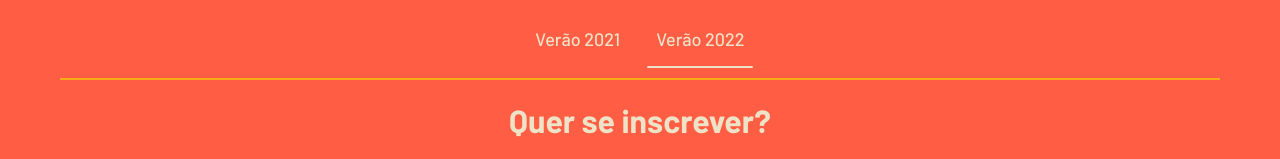
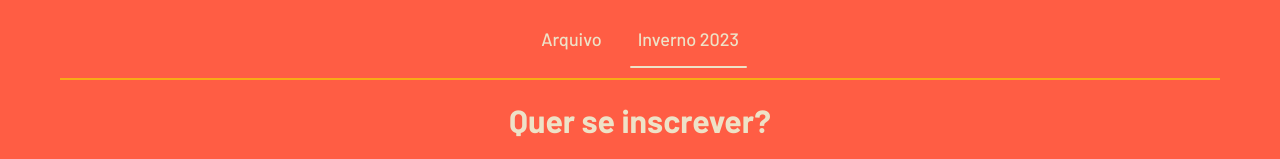
Before and after one commit to gechternachtv/sols, a Svelte app: page / in a window 1280 px wide. Shown: the top 159 px of the page. Built offline with nearby package versions, Linux system fonts and the light colour scheme.

Commit message:
inverno2023

```diff
--- a/src/Artistas.svelte
+++ b/src/Artistas.svelte
@@ -1,6 +1,6 @@
 <h1>Quer se inscrever?</h1>
 
-<a href="https://docs.google.com/forms/d/e/1FAIpQLSez18x8lNYdSdgf1fdngrvL25-jYQkLkfhpdBcmTPa0UacTtA/viewform?vc=0&c=0&w=1&flr=0">clique aqui</a>
+<a href="https://docs.google.com/forms/d/e/1FAIpQLSdvelngEO5NevaavTkY5iAiuxWdFElKXbHDVj0aqGghbPlBkA/viewform?vc=0&c=0&w=1&flr=0">clique aqui</a>
 
 <style>
     *{
--- a/src/Header.svelte
+++ b/src/Header.svelte
@@ -266,8 +266,8 @@
             `}
           </a> -->
         <nav>
-            <a class:active="{$location === "/arquivo"}" href="/#/arquivo">Verão 2021</a>
-            <a class:active="{$location === "/"}" href="/#/">Verão 2022</a>
+            <a class:active="{$location === "/arquivo"}" href="/#/arquivo">Arquivo</a>
+            <a class:active="{$location === "/"}" href="/#/">Inverno 2023</a>
         </nav>
     </div>
 </main>
```
